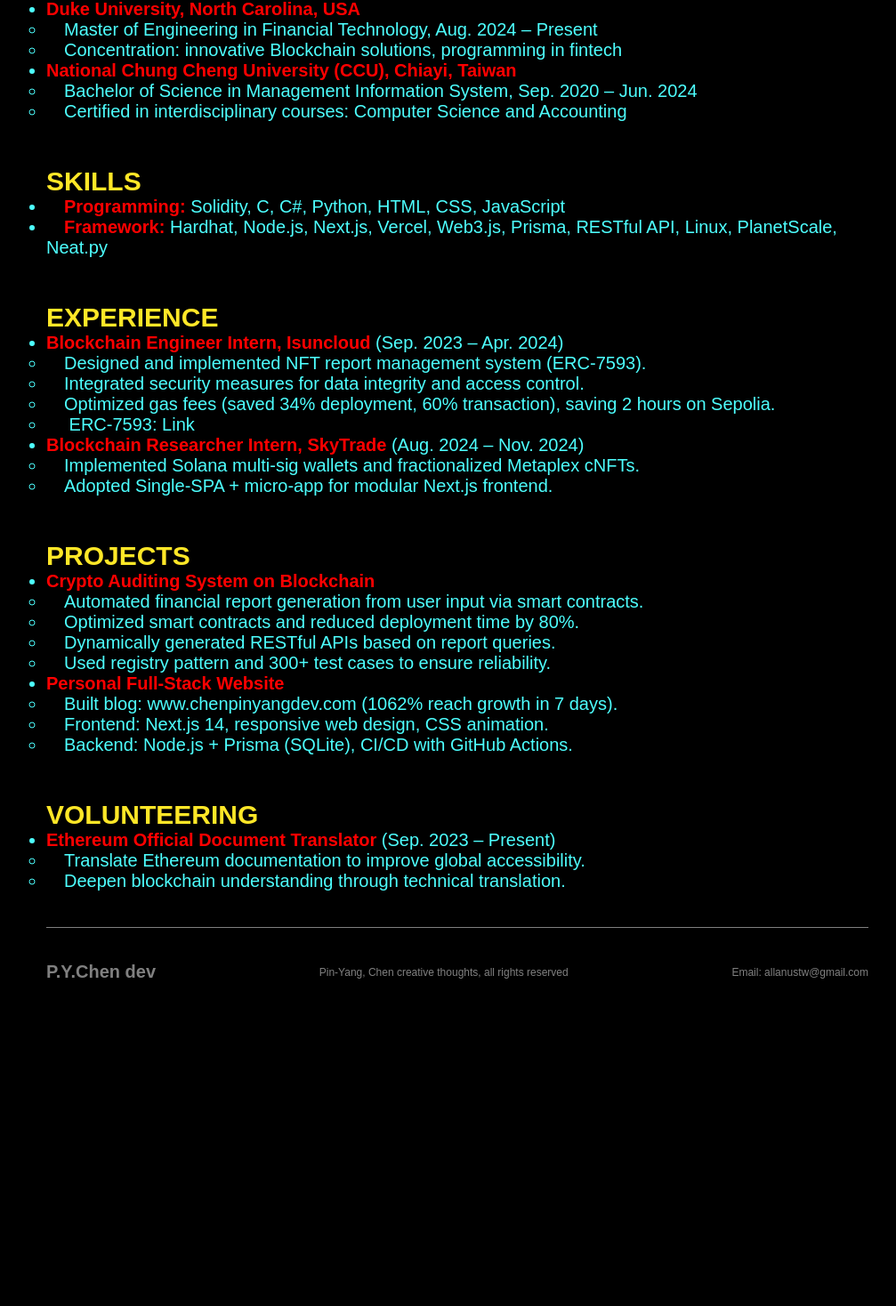
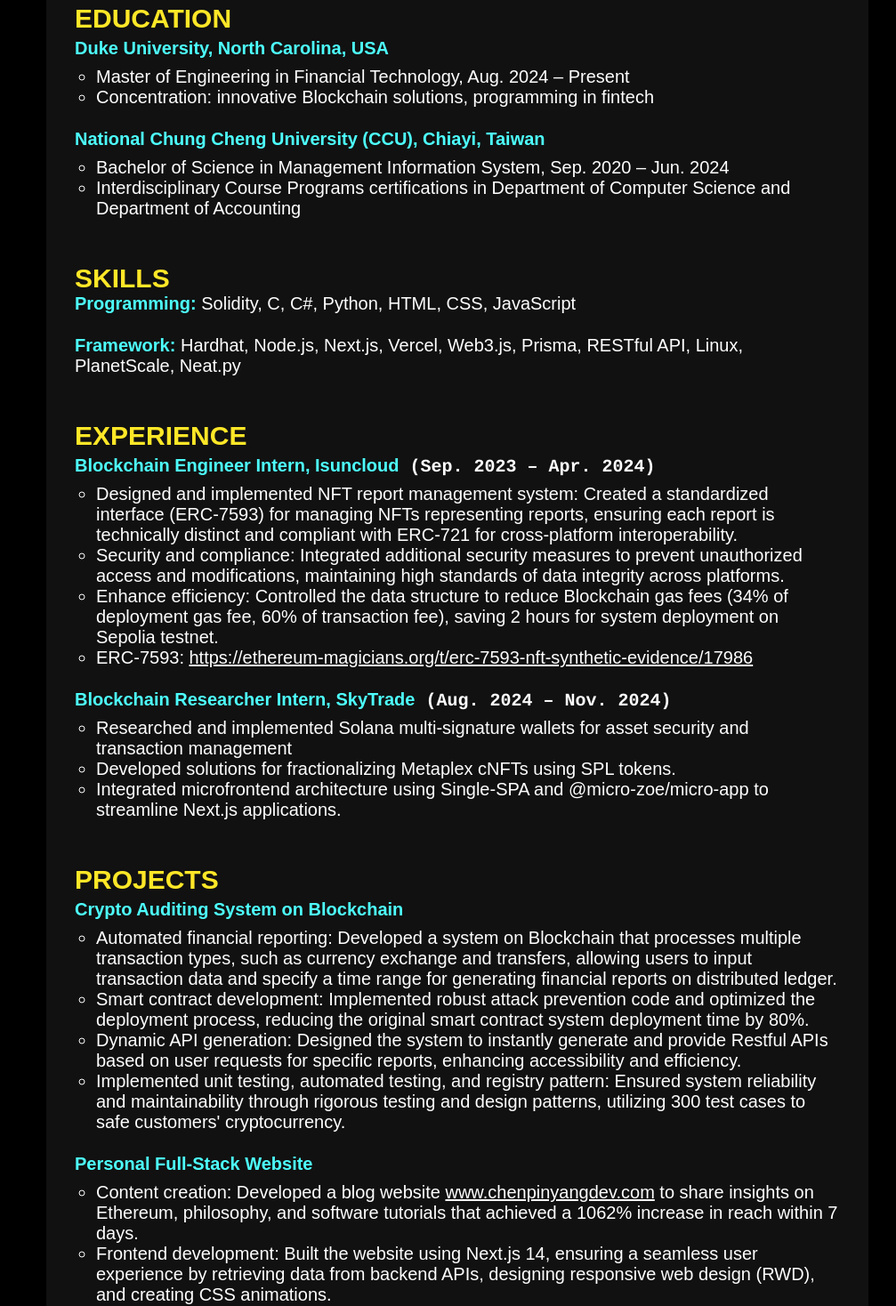
Before and after one commit to YangIsCoding/Blog_Web, a Next.js app: page /resume in a window 1280 px wide. Shown: the part 983-2451 px from the top of the page at 89% size, without its empty margins (126-1133 px from the left). Before the commit the page ends 2125 px from the top, so only its background shows below. Built offline with nearby package versions, Linux system fonts and the light colour scheme; a web font is replaced by a local one.

Commit message:
resume adjustment

```diff
--- a/src/app/resume/page.jsx
+++ b/src/app/resume/page.jsx
@@ -1,155 +1,107 @@
-import Image from "next/image";
 import styles from "./resume.module.css";
 
 const Resume = () => {
   return (
-    <div>
+    <div className={styles.resumeContainer}>
       <div className={styles.imgContainer}>
         <section className="cyberpunk both">
           <img src="/tools.png" alt="Tools" />
         </section>
       </div>
 
-      <h1 id="pin-yang-chen">Pin-Yang Chen</h1>
-      <p>Address: 72 Argonaut Drive, Durham, North Carolina, USA</p>
-      <p>Contact: +1-919-685-2936 / pin-yang.chen@duke.edu</p>
+      <h1>Pin-Yang Chen</h1>
+      <p>72 Argonaut Drive, Durham, North Carolina, USA | +1-919-685-2936 | pin-yang.chen@duke.edu</p>
       <p>
         Website:{" "}
-        <a className={styles.link} href="https://www.chenpinyangdev.com">
+        <a className={styles.link} href="https://www.chenpinyangdev.com" target="_blank">
           www.chenpinyangdev.com
         </a>
       </p>
 
-      <h2 id="education">EDUCATION</h2>
-      <ul>
+      <h2>EDUCATION</h2>
+      <ul className={styles.sectionList}>
         <li>
-          <strong>Duke University, North Carolina, USA</strong>
+          <p><strong>Duke University, North Carolina, USA</strong></p>
           <ul>
-            <li>
-              &emsp;Master of Engineering in Financial Technology, Aug. 2024 –
-              Present
-            </li>
-            <li>
-              &emsp;Concentration: innovative Blockchain solutions, programming
-              in fintech
-            </li>
+            <li>Master of Engineering in Financial Technology, Aug. 2024 – Present</li>
+            <li>Concentration: innovative Blockchain solutions, programming in fintech</li>
           </ul>
         </li>
         <li>
-          <strong>
-            National Chung Cheng University (CCU), Chiayi, Taiwan
-          </strong>
+          <p><strong>National Chung Cheng University (CCU), Chiayi, Taiwan</strong></p>
           <ul>
-            <li>
-              &emsp;Bachelor of Science in Management Information System, Sep.
-              2020 – Jun. 2024
-            </li>
-            <li>
-              &emsp;Certified in interdisciplinary courses: Computer Science and
-              Accounting
-            </li>
+            <li>Bachelor of Science in Management Information System, Sep. 2020 – Jun. 2024</li>
+            <li>Interdisciplinary Course Programs certifications in Department of Computer Science and Department of Accounting</li>
           </ul>
         </li>
       </ul>
 
-      <h2 id="skills">SKILLS</h2>
-      <ul>
-        <li>
-          &emsp;<strong>Programming:</strong> Solidity, C, C#, Python, HTML, CSS,
-          JavaScript
-        </li>
-        <li>
-          &emsp;<strong>Framework:</strong> Hardhat, Node.js, Next.js, Vercel,
-          Web3.js, Prisma, RESTful API, Linux, PlanetScale, Neat.py
-        </li>
+      <h2>SKILLS</h2>
+      <ul className={styles.sectionList}>
+        <li><strong>Programming:</strong> Solidity, C, C#, Python, HTML, CSS, JavaScript</li>
+        <li><strong>Framework:</strong> Hardhat, Node.js, Next.js, Vercel, Web3.js, Prisma, RESTful API, Linux, PlanetScale, Neat.py</li>
       </ul>
 
-      <h2 id="experience">EXPERIENCE</h2>
-      <ul>
+      <h2>EXPERIENCE</h2>
+      <ul className={styles.sectionList}>
         <li>
-          <strong>Blockchain Engineer Intern, Isuncloud</strong> (Sep. 2023 – Apr. 2024)
+          <p><strong>Blockchain Engineer Intern, Isuncloud</strong> (Sep. 2023 – Apr. 2024)</p>
           <ul>
-            <li>
-              &emsp;Designed and implemented NFT report management system (ERC-7593).
-            </li>
-            <li>
-              &emsp;Integrated security measures for data integrity and access control.
-            </li>
-            <li>
-              &emsp;Optimized gas fees (saved 34% deployment, 60% transaction), saving 2 hours on Sepolia.
-            </li>
-            <li>
-              &emsp;
-              ERC-7593:{" "}
-              <a href="https://ethereum-magicians.org/t/erc-7593-nft-synthetic-evidence/17986">
-                Link
-              </a>
-            </li>
+            <li>Designed and implemented NFT report management system: Created a standardized interface (ERC-7593) for managing NFTs representing reports, ensuring each report is technically distinct and compliant with ERC-721 for cross-platform interoperability.</li>
+            <li>Security and compliance: Integrated additional security measures to prevent unauthorized access and modifications, maintaining high standards of data integrity across platforms.</li>
+            <li>Enhance efficiency: Controlled the data structure to reduce Blockchain gas fees (34% of deployment gas fee, 60% of transaction fee), saving 2 hours for system deployment on Sepolia testnet.</li>
+            <li>ERC-7593: <a className={styles.link} href="https://ethereum-magicians.org/t/erc-7593-nft-synthetic-evidence/17986" target="_blank">https://ethereum-magicians.org/t/erc-7593-nft-synthetic-evidence/17986</a></li>
           </ul>
         </li>
         <li>
-          <strong>Blockchain Researcher Intern, SkyTrade</strong> (Aug. 2024 – Nov. 2024)
+          <p><strong>Blockchain Researcher Intern, SkyTrade</strong> (Aug. 2024 – Nov. 2024)</p>
           <ul>
-            <li>
-              &emsp;Implemented Solana multi-sig wallets and fractionalized Metaplex cNFTs.
-            </li>
-            <li>
-              &emsp;Adopted Single-SPA + micro-app for modular Next.js frontend.
-            </li>
+            <li>Researched and implemented Solana multi-signature wallets for asset security and transaction management</li>
+            <li>Developed solutions for fractionalizing Metaplex cNFTs using SPL tokens.</li>
+            <li>Integrated microfrontend architecture using Single-SPA and @micro-zoe/micro-app to streamline Next.js applications.</li>
           </ul>
         </li>
       </ul>
 
-      <h2 id="projects">PROJECTS</h2>
-      <ul>
+      <h2>PROJECTS</h2>
+      <ul className={styles.sectionList}>
         <li>
-          <strong>Crypto Auditing System on Blockchain</strong>
+          <p><strong>Crypto Auditing System on Blockchain</strong></p>
           <ul>
-            <li>
-              &emsp;Automated financial report generation from user input via smart contracts.
-            </li>
-            <li>
-              &emsp;Optimized smart contracts and reduced deployment time by 80%.
-            </li>
-            <li>
-              &emsp;Dynamically generated RESTful APIs based on report queries.
-            </li>
-            <li>
-              &emsp;Used registry pattern and 300+ test cases to ensure reliability.
-            </li>
+            <li>Automated financial reporting: Developed a system on Blockchain that processes multiple transaction types, such as currency exchange and transfers, allowing users to input transaction data and specify a time range for generating financial reports on distributed ledger.</li>
+            <li>Smart contract development: Implemented robust attack prevention code and optimized the deployment process, reducing the original smart contract system deployment time by 80%.</li>
+            <li>Dynamic API generation: Designed the system to instantly generate and provide Restful APIs based on user requests for specific reports, enhancing accessibility and efficiency.</li>
+            <li>Implemented unit testing, automated testing, and registry pattern: Ensured system reliability and maintainability through rigorous testing and design patterns, utilizing 300 test cases to safe customers' cryptocurrency.</li>
           </ul>
         </li>
         <li>
-          <strong>Personal Full-Stack Website</strong>
+          <p><strong>Personal Full-Stack Website</strong></p>
           <ul>
-            <li>
-              &emsp;Built blog:{" "}
-              <a href="https://www.chenpinyangdev.com">
-                www.chenpinyangdev.com
-              </a>{" "}
-              (1062% reach growth in 7 days).
-            </li>
-            <li>
-              &emsp;Frontend: Next.js 14, responsive web design, CSS animation.
-            </li>
-            <li>
-              &emsp;Backend: Node.js + Prisma (SQLite), CI/CD with GitHub Actions.
-            </li>
+            <li>Content creation: Developed a blog website <a className={styles.link} href="https://www.chenpinyangdev.com" target="_blank">www.chenpinyangdev.com</a> to share insights on Ethereum, philosophy, and software tutorials that achieved a 1062% increase in reach within 7 days.</li>
+            <li>Frontend development: Built the website using Next.js 14, ensuring a seamless user experience by retrieving data from backend APIs, designing responsive web design (RWD), and creating CSS animations.</li>
+            <li>Backend development: Implemented the backend using Node.js to generate APIs, utilized Prisma's SQLite for the database, and employed GitHub CI/CD workflows for continuous monitoring.</li>
           </ul>
         </li>
+        <li>
+            <p><strong>LedgerVest – Decentralized Fundraising Platform</strong></p>
+            <ul>
+                <li>Built a blockchain-based platform that enables startups to raise funds transparently and empowers investors to track fund usage through smart contract logic and on-chain governance.</li>
+                <li>Implemented a milestone-based funding mechanism where investors vote on fund releases, reducing the risk of fund misuse and increasing trust between parties.</li>
+                <li>Designed investor dashboards to monitor project progress, returns, and repayment status, ensuring transparency in every step of the fundraising process.</li>
+                <li>Led the development of core campaign features including project creation, investment, repayment, and investor protection through collateral and refund logic.</li>
+                <li>LedgerVest: <a className={styles.link} href="https://ledgervest.colab.duke.edu/" target="_blank">https://ledgervest.colab.duke.edu/</a></li>
+            </ul>
+        </li>
+
       </ul>
 
-      <h2 id="volunteering">VOLUNTEERING</h2>
-      <ul>
+      <h2>VOLUNTEERING</h2>
+      <ul className={styles.sectionList}>
         <li>
-          <strong>Ethereum Official Document Translator</strong> (Sep. 2023 – Present)
+          <p><strong>Ethereum Official Document Translator</strong> (Sep. 2023 – Present)</p>
           <ul>
-            <li>
-              &emsp;Translate Ethereum documentation to improve global accessibility.
-            </li>
-            <li>
-              &emsp;Deepen blockchain understanding through technical translation.
-            </li>
+            <li>Translate Ethereum official documents to make Ethereum more visible to the worldwide public.</li>
+            <li>Enhance personal knowledge of Ethereum and Blockchain to achieve more accurate translations.</li>
           </ul>
         </li>
       </ul>
--- a/src/app/resume/resume.module.css
+++ b/src/app/resume/resume.module.css
@@ -31,3 +31,52 @@
         min-width: 300px;
     }
 }
+
+/* 只改 Resume 頁面內部的 strong 和 a 顏色 */
+.resumeContainer :global(strong) {
+  color: #4dffff !important;
+}
+
+.resumeContainer :global(a) {
+  color: white !important;
+}
+
+.resumeContainer li {
+  color: white !important;
+}
+
+.resumeContainer {
+  padding: 2rem;
+  font-family: "Helvetica", sans-serif;
+  color: #f8f8f8;
+  background-color: #111;
+}
+
+.imgContainer {
+  text-align: center;
+  margin-bottom: 2rem;
+}
+
+
+
+
+
+.sectionList {
+  list-style-type: none;
+  padding-left: 0;
+}
+
+.sectionList > li {
+  margin-bottom: 1.5rem;
+}
+
+.sectionList ul {
+  list-style-type: circle;
+  margin-top: 0.5rem;
+  padding-left: 1.5rem;
+}
+
+.sectionList li p {
+  font-weight: bold;
+  margin-bottom: 0.5rem;
+}
```
